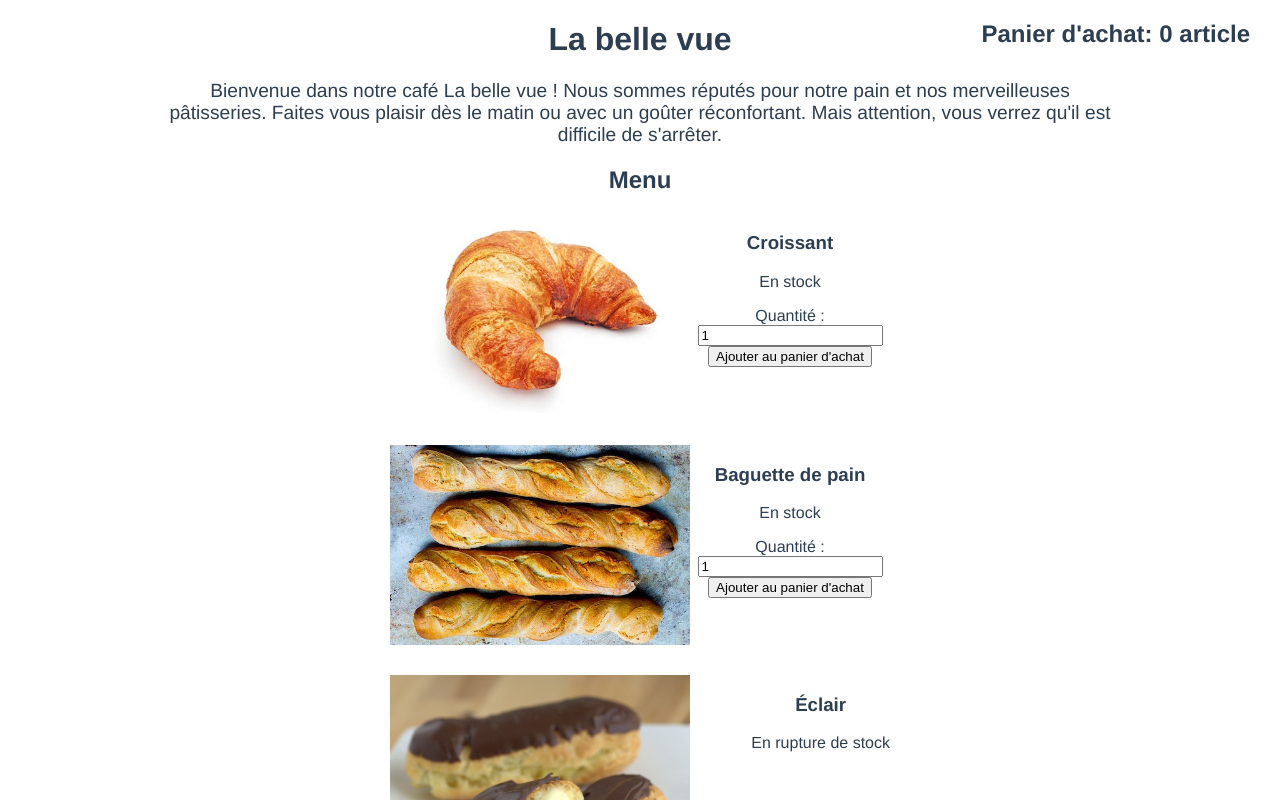
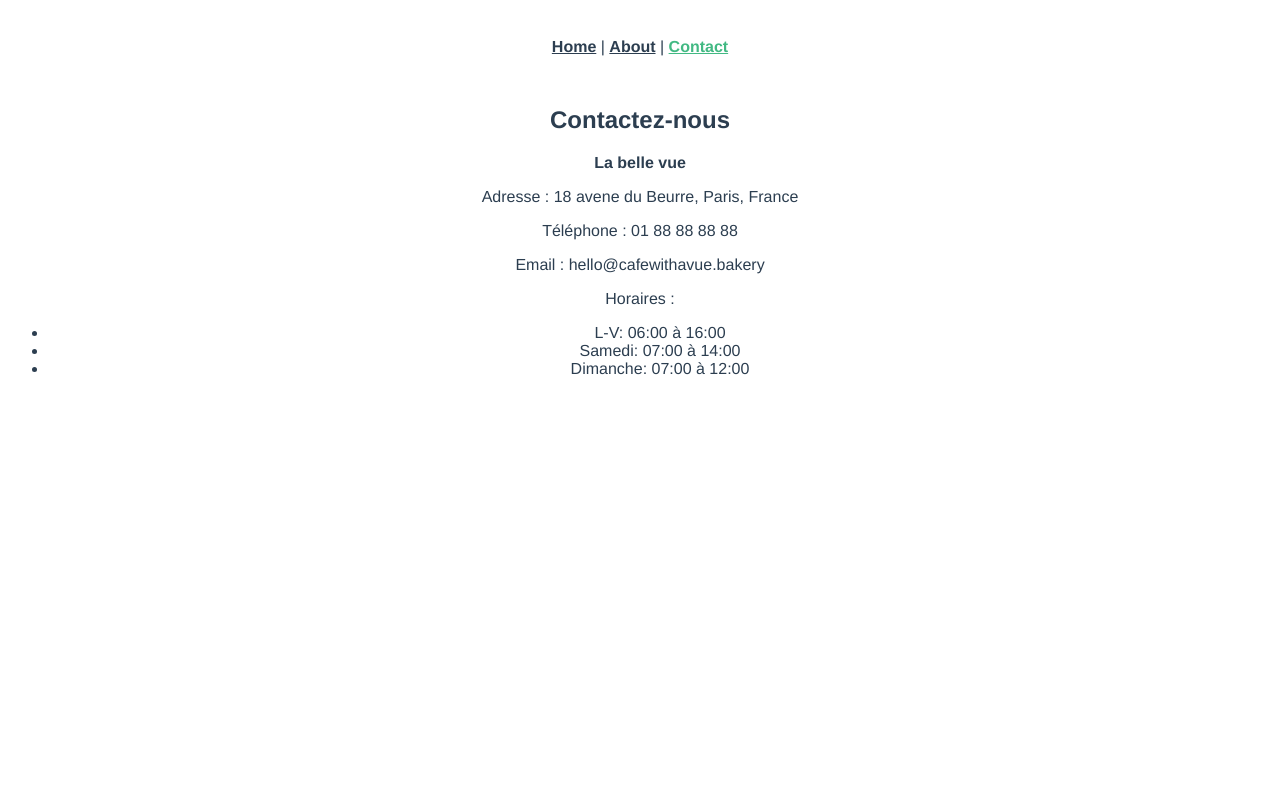
Before and after one commit to fkukus/vue-ocr-tuto, a Vue app in the folder cli-version/: page /contact in a window 1280 px wide. Shown: the top 800 px of the page. Built offline with nearby package versions, Linux system fonts and the light colour scheme.

Commit message:
Add vue router and a custom Contact route

```diff
--- a/cli-version/package.json
+++ b/cli-version/package.json
@@ -9,11 +9,13 @@
   },
   "dependencies": {
     "core-js": "^3.6.5",
-    "vue": "^2.6.11"
+    "vue": "^2.6.11",
+    "vue-router": "^3.2.0"
   },
   "devDependencies": {
     "@vue/cli-plugin-babel": "~4.5.0",
     "@vue/cli-plugin-eslint": "~4.5.0",
+    "@vue/cli-plugin-router": "^4.5.6",
     "@vue/cli-service": "~4.5.0",
     "babel-eslint": "^10.1.0",
     "eslint": "^6.7.2",
--- a/cli-version/src/App.vue
+++ b/cli-version/src/App.vue
@@ -1,138 +1,37 @@
 <template>
   <div id="app">
-      <h1>{{ restaurant.name }}</h1>
-      <p class="description">
-        Bienvenue dans notre café {{ restaurant.name }} ! Nous sommes réputés pour notre
-        pain et nos merveilleuses pâtisseries. Faites vous plaisir dès le matin
-        ou avec un goûter réconfortant. Mais attention, vous verrez qu'il est
-        difficile de s'arrêter.
-      </p>
-
-      <section class="menu">
-        <h2>Menu</h2>
-        <MenuItem
-          v-for="item in simpleMenu"
-          :key="item.name"
-          :name="item.name"
-          :image="item.image"
-          :quantity="item.quantity"
-          :inStock="item.inStock"
-          :addFunction="addToShoppingCart"
-        />
-      </section>
-
-      <aside class="shopping-cart">
-        <h2>Panier d'achat: {{ shoppingCart }} article<span v-show="shoppingCart > 1">s</span></h2>
-      </aside>
-
-      <h2>Contactez-nous</h2>
-      <p>Adresse : {{ restaurant.address }}</p>
-      <p>Téléphone : {{ restaurant.phone }}</p>
-      <p>Email : {{ restaurant.email }}</p>
-      <p>Horaires :</p>
-      <ul>
-        <li>L-V: 06:00 à 16:00</li>
-        <li>Samedi: 07:00 à 14:00</li>
-        <li>Dimanche: 07:00 à 12:00</li>
-      </ul>
-
-      <footer class="footer">
-        <p>{{ copyright }}</p>
-      </footer>
+    <div id="nav">
+      <router-link to="/">Home</router-link> |
+      <router-link to="/about">About</router-link> |
+      <router-link to="/contact">Contact</router-link>
+    </div>
+    <router-view/>
     </div>
 </template>
 
 <script>
-import MenuItem from './components/MenuItem.vue'
 
-export default {
-  name: 'App',
-  components: {
-    MenuItem
-  },
-  data: () => {
-    return {
-      restaurant: {
-        name: "La belle vue",
-        address: "18 avene du Beurre, Paris, France",
-        email: "hello@cafewithavue.bakery",
-        phone: "01 88 88 88 88",
-      },
-      simpleMenu: [
-        {
-          name: "Croissant",
-          image: {
-            source: "/images/croissant.jpg",
-            alt: "Un croissant"
-          },
-          inStock: true,
-          quantity: 1
-        },
-        {
-          name: "Baguette de pain",
-          image: {
-            source: "/images/french-baguette.jpeg",
-            alt: "Quatre baguettes de pain"
-          },
-          inStock: true,
-          quantity: 1
-        },
-        {
-          name: "Éclair",
-          image: {
-            source: "/images/eclair.jpg",
-            alt: "Éclair au chocolat"
-          },
-          inStock: false,
-          quantity: 1
-        }
-      ],
-      shoppingCart: 0
-    }
-  },
-  computed: {
-    copyright() {
-      return "Copyright " + this.restaurant.name + ' ' + new Date().getFullYear()
-    }
-  },
-  methods: {
-    addToShoppingCart(quantity) {
-      this.shoppingCart += quantity
-    }
-  },
-}
 </script>
 
 <style lang="scss">
 #app {
-  font-family: 'Avenir', Helvetica, Arial, sans-serif;
+  font-family: Avenir, Helvetica, Arial, sans-serif;
   -webkit-font-smoothing: antialiased;
   -moz-osx-font-smoothing: grayscale;
   text-align: center;
   color: #2c3e50;
 }
 
-.description {
-  max-width: 960px;
-  font-size: 1.2rem;
-  margin: 0 auto;
-}
+#nav {
+  padding: 30px;
 
-.footer {
-  text-align: center;
-  font-style: italic;
-}
+  a {
+    font-weight: bold;
+    color: #2c3e50;
 
-.menu {
-  display: flex;
-  flex-direction: column;
-  justify-content: center;
-  align-items: center;
-}
-
-.shopping-cart {
-  position: absolute;
-  right: 30px;
-  top: 0;
+    &.router-link-exact-active {
+      color: #42b983;
+    }
+  }
 }
 </style>
--- a/cli-version/src/main.js
+++ b/cli-version/src/main.js
@@ -1,8 +1,10 @@
 import Vue from 'vue'
 import App from './App.vue'
+import router from './router'
 
 Vue.config.productionTip = false
 
 new Vue({
-  render: h => h(App),
+  router,
+  render: h => h(App)
 }).$mount('#app')
--- /dev/null
+++ b/cli-version/src/router/index.js
@@ -0,0 +1,34 @@
+import Vue from 'vue'
+import VueRouter from 'vue-router'
+import Home from '../views/Home.vue'
+import Contact from '../views/Contact.vue'
+
+Vue.use(VueRouter)
+
+const routes = [
+  {
+    path: '/',
+    name: 'Home',
+    component: Home
+  },
+  {
+    path: '/about',
+    name: 'About',
+    // route level code-splitting
+    // this generates a separate chunk (about.[hash].js) for this route
+    // which is lazy-loaded when the route is visited.
+    component: () => import(/* webpackChunkName: "about" */ '../views/About.vue')
+  },
+  {
+    path: '/contact',
+    name: 'Contact',
+    component: Contact
+  }
+]
+
+const router = new VueRouter({
+  mode: 'history',
+  routes
+})
+
+export default router
--- /dev/null
+++ b/cli-version/src/views/About.vue
@@ -0,0 +1,5 @@
+<template>
+  <div class="about">
+    <h1>This is an about page</h1>
+  </div>
+</template>
--- /dev/null
+++ b/cli-version/src/views/Contact.vue
@@ -0,0 +1,35 @@
+<template>
+  <div>
+    <h2>Contactez-nous</h2>
+      <p><strong>{{ restaurant.name }}</strong></p>
+      <p>Adresse : {{ restaurant.address }}</p>
+      <p>Téléphone : {{ restaurant.phone }}</p>
+      <p>Email : {{ restaurant.email }}</p>
+      <p>Horaires :</p>
+      <ul>
+        <li>L-V: 06:00 à 16:00</li>
+        <li>Samedi: 07:00 à 14:00</li>
+        <li>Dimanche: 07:00 à 12:00</li>
+      </ul>
+  </div>
+</template>
+
+<script>
+export default {
+  name: 'Contact',
+  data: () => {
+    return {
+      restaurant: {
+        name: "La belle vue",
+        address: "18 avene du Beurre, Paris, France",
+        email: "hello@cafewithavue.bakery",
+        phone: "01 88 88 88 88",
+      }
+    }
+  }
+}
+</script>
+
+<style lang="scss">
+
+</style>
--- /dev/null
+++ b/cli-version/src/views/Home.vue
@@ -0,0 +1,120 @@
+<template>
+  <div class="home">
+    <h1>{{ restaurentName }}</h1>
+      <p class="description">
+        Bienvenue dans notre café {{ restaurentName }} ! Nous sommes réputés pour notre
+        pain et nos merveilleuses pâtisseries. Faites vous plaisir dès le matin
+        ou avec un goûter réconfortant. Mais attention, vous verrez qu'il est
+        difficile de s'arrêter.
+      </p>
+
+      <section class="menu">
+        <h2>Menu</h2>
+        <MenuItem
+          v-for="item in simpleMenu"
+          :key="item.name"
+          :name="item.name"
+          :image="item.image"
+          :quantity="item.quantity"
+          :inStock="item.inStock"
+          :addFunction="addToShoppingCart"
+        />
+      </section>
+
+      <aside class="shopping-cart">
+        <h2>Panier d'achat: {{ shoppingCart }} article<span v-show="shoppingCart > 1">s</span></h2>
+      </aside>
+
+      <footer class="footer">
+        <p>{{ copyright }}</p>
+      </footer>
+  </div>
+</template>
+
+<script>
+// @ is an alias to /src
+import MenuItem from '@/components/MenuItem.vue'
+
+export default {
+  name: 'App',
+  components: {
+    MenuItem
+  },
+  data: () => {
+    return {
+      restaurentName: "La belle vue",
+      simpleMenu: [
+        {
+          name: "Croissant",
+          image: {
+            source: "/images/croissant.jpg",
+            alt: "Un croissant"
+          },
+          inStock: true,
+          quantity: 1
+        },
+        {
+          name: "Baguette de pain",
+          image: {
+            source: "/images/french-baguette.jpeg",
+            alt: "Quatre baguettes de pain"
+          },
+          inStock: true,
+          quantity: 1
+        },
+        {
+          name: "Éclair",
+          image: {
+            source: "/images/eclair.jpg",
+            alt: "Éclair au chocolat"
+          },
+          inStock: false,
+          quantity: 1
+        }
+      ],
+      shoppingCart: 0
+    }
+  },
+  computed: {
+    copyright() {
+      return "Copyright " + this.restaurentName + ' ' + new Date().getFullYear()
+    }
+  },
+  methods: {
+    addToShoppingCart(quantity) {
+      this.shoppingCart += quantity
+    }
+  },
+}
+</script>
+
+<style lang="scss">
+.home {
+  text-align: center;
+
+  .description {
+    max-width: 960px;
+    font-size: 1.2rem;
+    margin: 0 auto;
+  }
+
+  .footer {
+    text-align: center;
+    font-style: italic;
+  }
+
+
+  .menu {
+    display: flex;
+    flex-direction: column;
+    justify-content: center;
+    align-items: center;
+  }
+
+  .shopping-cart {
+    position: absolute;
+    right: 30px;
+    top: 0;
+  }
+}
+</style>
```
Also changed, not shown: 1 other file (tests, documents, lock files or other folders).
